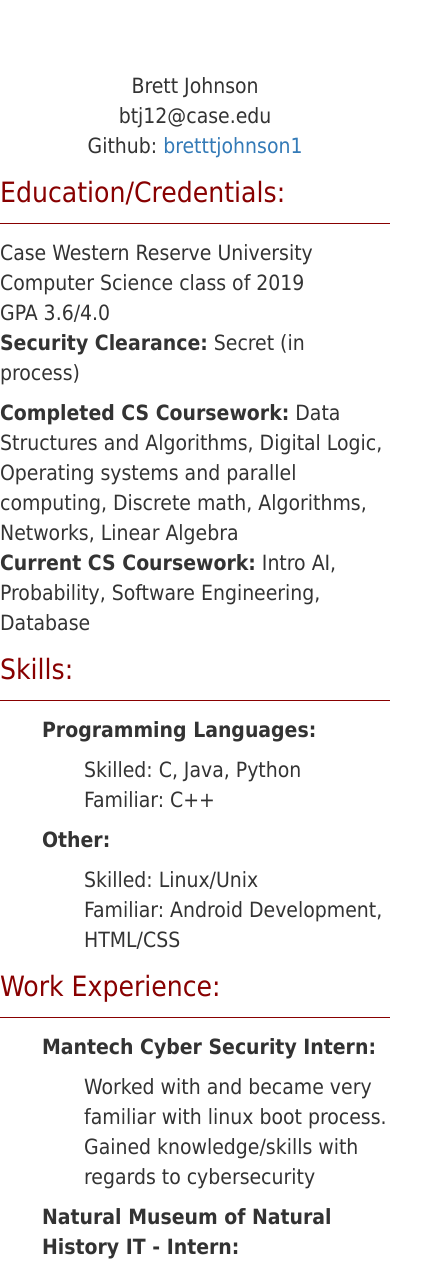
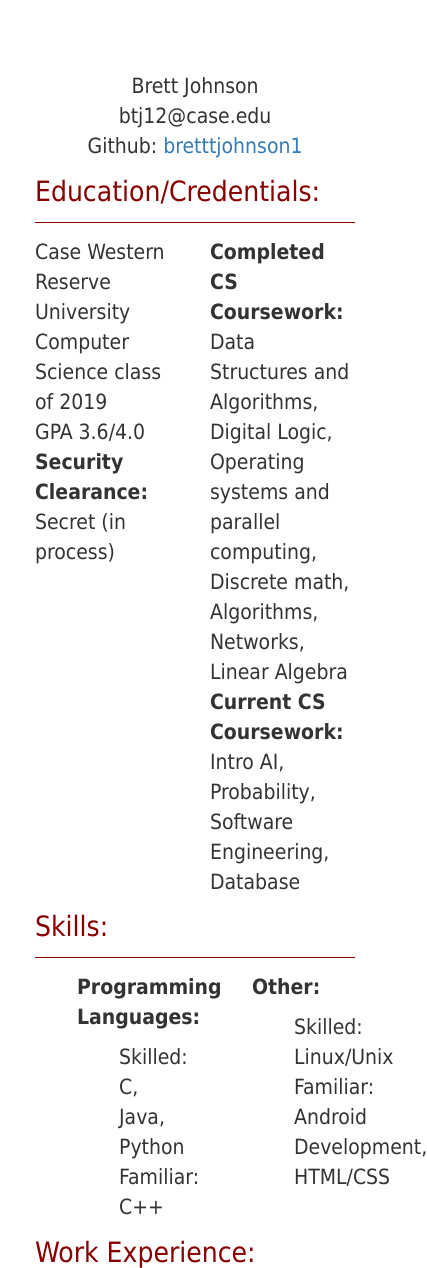
Before and after one commit to bretttjohnson1/bretttjohnson1.github.io, a plain HTML site: page index.html in a window 390 px wide. Shown: the top 1268 px of the page, 427 px wide, since content can reach past the window. Drawn offline with nearby package versions, Linux system fonts and the light colour scheme.

Commit message:
fixed mobile formatting

```diff
--- a/index.html
+++ b/index.html
@@ -42,16 +42,15 @@
 
 
    <div class="row">
-      <div class="col-md-3"></div>
-      <div class="col-md-6 middle_div">
+      <div class="col-md-3 col-xs-1"></div>
+      <div class="col-md-6 middle_div col-xs-10">
          <p class="red-big">
             Education/Credentials:
          </p>
          <div class="border_div"></div>
 
          <div class="row">
-            <div class="col-md-6">
-               <div class="left">
+            <div class="col-md-6 col-xs-6">
                <p>
                   Case Western Reserve University
                   <br> Computer Science class of 2019
@@ -60,10 +59,9 @@
                   <strong>Security Clearance:</strong> Secret (in process)
                </p>
             </div>
-            </div>
 
 
-            <div class="col-md-6">
+            <div class="col-md-6 col-xs-6">
                <p>
                   <strong>Completed CS Coursework:</strong> Data Structures and Algorithms, Digital Logic, Operating systems and parallel computing, Discrete math, Algorithms, Networks, Linear Algebra
                   <br>
@@ -74,13 +72,13 @@
 
 
       </div>
-      <div class="col-md-3"></div>
+      <div class="col-md-3 col-xs-1"></div>
    </div>
 
 
    <div class="row">
-      <div class="col-md-3"></div>
-      <div class="col-md-6 middle_div">
+      <div class="col-md-3 col-xs-1"></div>
+      <div class="col-md-6 middle_div col-xs-10">
          <p class="red-big">
             Skills:
          </p>
@@ -88,7 +86,7 @@
          <div class="row">
 
 
-            <div class="col-md-6">
+            <div class="col-md-6 col-xs-6">
                <p class="tab1">
                   <strong>Programming Languages:</strong>
                   <br>
@@ -100,7 +98,7 @@
             </div>
 
 
-            <div class="col-md-6">
+            <div class="col-md-6 col-xs-6">
                <p class="tab1">
                   <strong>Other:</strong>
                   <br>
@@ -114,13 +112,13 @@
 
          </div>
       </div>
-      <div class="col-md-3"></div>
+      <div class="col-md-3 col-xs-6"></div>
    </div>
 
 
    <div class="row">
-      <div class="col-md-3"></div>
-      <div class="col-md-6 middle_div">
+      <div class="col-md-3 col-xs-1"></div>
+      <div class="col-md-6 col-xs-10 middle_div">
          <p class="red-big">
             Work Experience:
          </p>
@@ -166,13 +164,13 @@
             Created and published an Android app to assist with barbell squatting for weightlifters.
          </p>
       </div>
-      <div class="col-md-3"></div>
+      <div class="col-md-3 col-xs-1"></div>
    </div>
 
 
    <div class="row">
-      <div class="col-md-3"></div>
-      <div class="col-md-6 middle_div">
+      <div class="col-md-3 col-xs-1"></div>
+      <div class="col-md-6 col-xs-10 middle_div">
          <p class="red-big">
             Miscellaneous:
          </p>
@@ -185,7 +183,7 @@
             <a href="flat.html">Fractal Terrain Generation</a> see <a href="https://github.com/bretttjohnson1/TerrainGeneration">Github</a> for details
          </p>
       </div>
-      <div class="col-md-3"></div>
+      <div class="col-md-3 col-xs-1"></div>
    </div>
 </body>
 
--- a/style.css
+++ b/style.css
@@ -29,6 +29,9 @@ p.red-big {
 div.middle_div {
    max-width: 80em;
 }
+div.block.div {
+
+}
 div.border_div {
     border-width: 1px;
     border-color: #880000;
```
Lines whose indentation alone changed are shown as unchanged.
